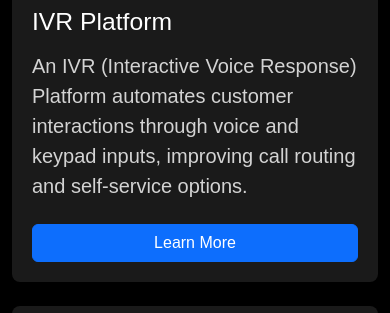
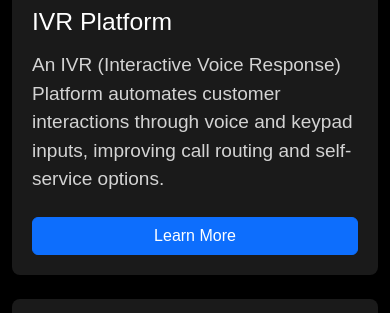
Before and after one commit to Govindtiwari48/VAPP_IO, a plain HTML site: page index.html in a window 390 px wide. Shown: the part 1181-1494 px from the top of the page. Drawn offline with nearby package versions, Linux system fonts and the light colour scheme.

Commit message:
updated font for smaller size screen

```diff
--- a/styles.css
+++ b/styles.css
@@ -23,7 +23,7 @@ body {
         font-size: 2.5rem; /* Adjust heading size for smaller devices */
     }
     p {
-        font-size: 1.25rem; /* Adjust paragraph size for smaller devices */
+        font-size: 1.19rem; /* Adjust paragraph size for smaller devices */
     }
 }
 /* .hero {
```
